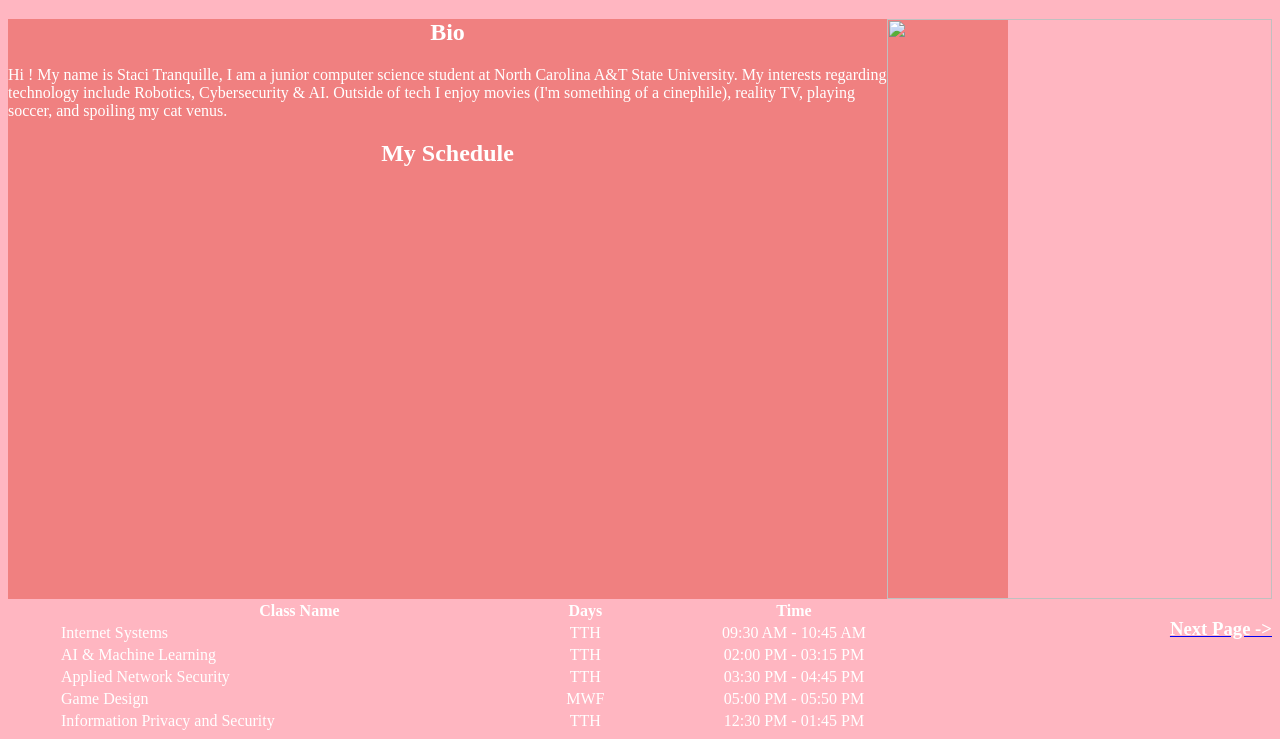
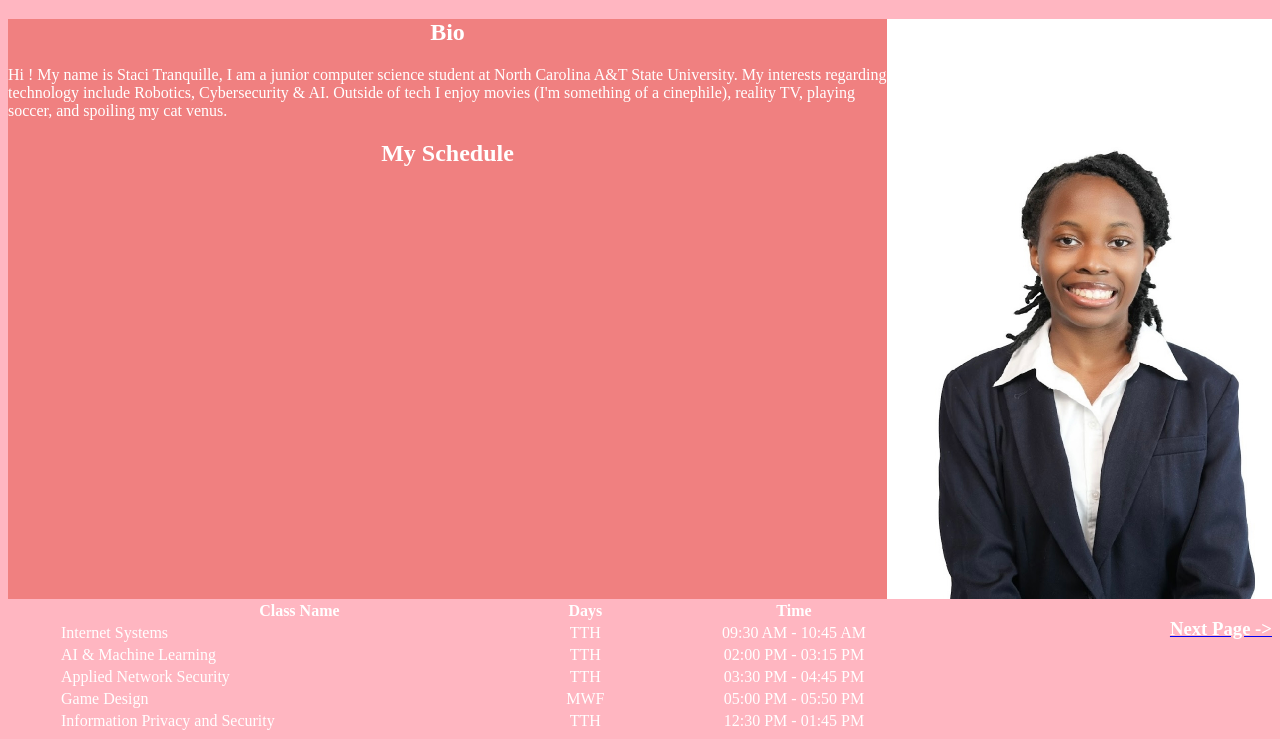
Before and after one commit to ifwoctopi/ifwoctopi.github.io, a plain HTML site: page index.html in a window 1280 px wide. Shown: the part 61-800 px from the top of the page. Drawn offline with Linux system fonts and the light colour scheme.

Commit message:
Update index.html

```diff
--- a/index.html
+++ b/index.html
@@ -7,7 +7,7 @@
 <body style=" background: lightpink">
 
 <h1 style="font-family:'Pixel Emulator'; color:white;background: lightcoral"; align="center">Staci Tranquille</h1>
-<img src="img/moiii.jpg" height="580" width="385" align="right" ;/>
+<img src="moiii.jpg" height="580" width="385" align="right" ;/>
  <div style="background: lightcoral; width: 1000px; height: 580px;">
    <h2 style="font-family:'Pixel Emulator'; color: white"; align="center"> Bio </h2>
    <p style=" font-family: 'Pixelify Sans'; color: white;">
```
